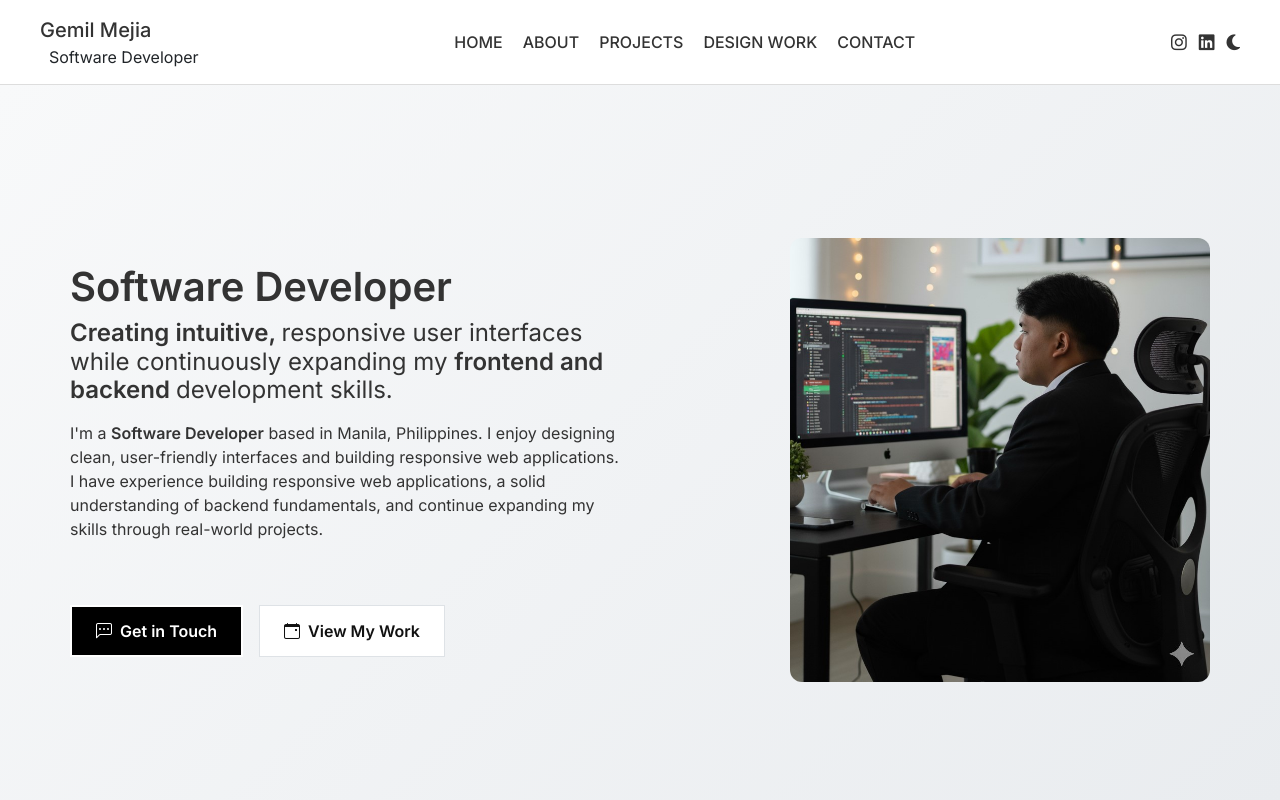
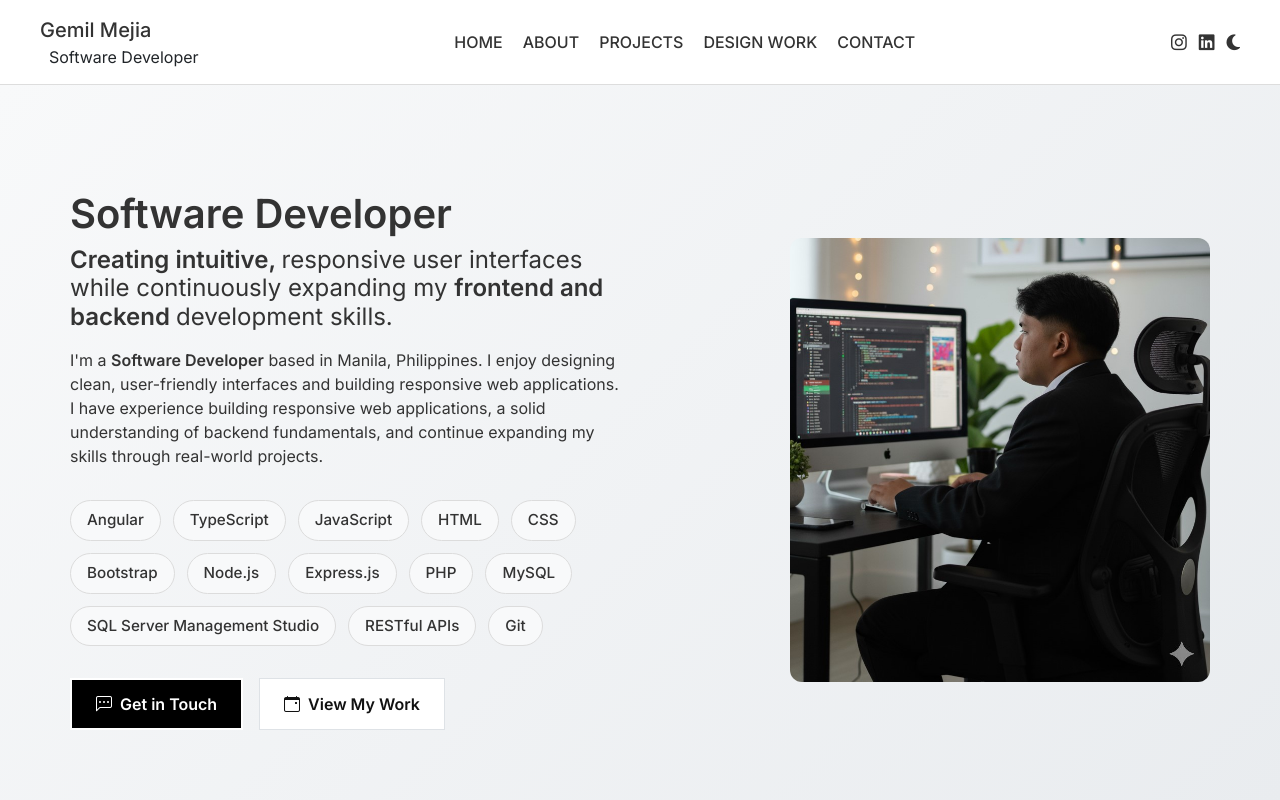
Before and after one commit to gemilmejia/portfolio, an Angular app: page / in a window 1280 px wide. Shown: the top 800 px of the page. Built offline with nearby package versions, Linux system fonts and the light colour scheme.

Commit message:
feat: Update and add skills in typescripts

```diff
--- a/src/app/hero/hero.component.ts
+++ b/src/app/hero/hero.component.ts
@@ -14,4 +14,30 @@
   onScrollToSection(section: string) {
     this.scrollToSection.emit(section);
   }
+
+  skills: string[] = [
+  'Angular',
+  'TypeScript',
+  'JavaScript',
+  'HTML',
+  'CSS',
+  'Bootstrap',
+  // 'Tailwind CSS',
+  // 'SASS/SCSS',
+  // 'React.js',
+  // 'Next.js',
+  'Node.js',
+  'Express.js',
+  'PHP',
+  'MySQL',
+  'SQL Server Management Studio',
+  'RESTful APIs',
+  // 'JSON',
+  // 'AJAX',
+  // 'jQuery',
+  'Git',
+  // 'Figma',
+  // 'Adobe Photoshop',
+  // 'Adobe Premiere'
+];
 }
```
